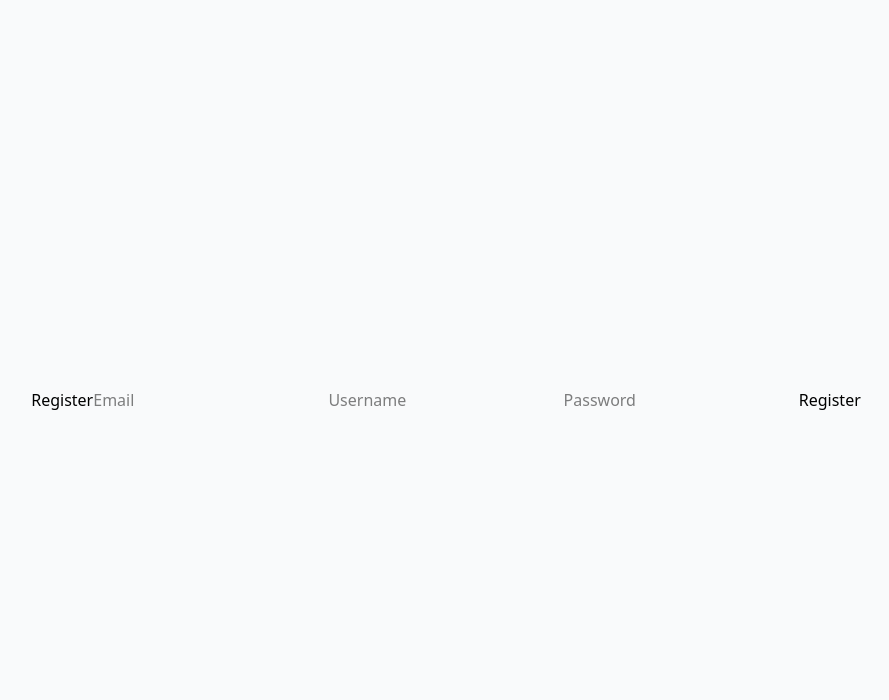
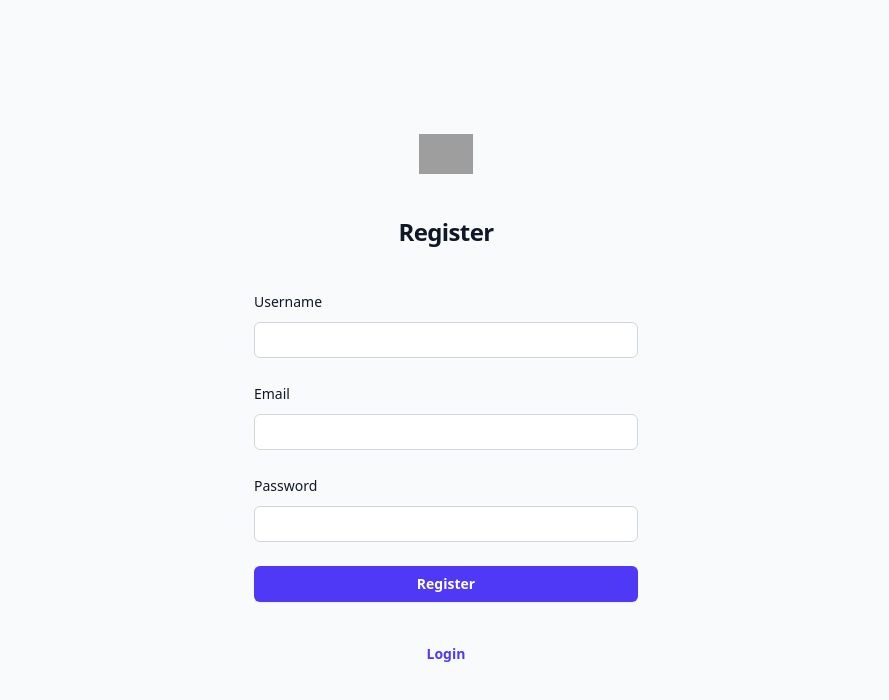
Before and after one commit to amavis442/til-frontend, a SvelteKit app: page /register in a window 1280 px wide. Shown: the top 700 px of the page, without its empty margins (194-1083 px from the left). Built offline with nearby package versions, Linux system fonts and the light colour scheme; no server answers; grey boxes are pictures that could not be loaded.

Commit message:
Added styling

```diff
--- a/src/routes/login/+page.svelte
+++ b/src/routes/login/+page.svelte
@@ -1,12 +1,10 @@
 <script lang="ts">
-	let username = '';
-	let password = '';
-	let error = '';
-
+  let username = "";
+  let password = "";
+  let error = "";
 </script>
 
-<h1>Login</h1>
-
+<!-- //
 <form method="POST">
 	<input name="username" bind:value={username} required placeholder="username"/>
 	<input name="password" type="password" bind:value={password} required placeholder="password"/>
@@ -20,3 +18,77 @@
 <p>
 	New here? <a href="/register">Register</a>
 </p>
+// -->
+
+<div class="flex min-h-full flex-col justify-center px-6 py-12 lg:px-8 w-full">
+  <div class="sm:mx-auto sm:w-full sm:max-w-sm">
+    <img
+      src="https://tailwindcss.com/plus-assets/img/logos/mark.svg?color=indigo&shade=600"
+      alt="Your Company"
+      class="mx-auto h-10 w-auto"
+    />
+    <h2
+      class="mt-10 text-center text-2xl/9 font-bold tracking-tight text-gray-900"
+    >
+      Sign in to your account
+    </h2>
+  </div>
+
+  <div class="mt-10 sm:mx-auto sm:w-full sm:max-w-sm">
+    <form method="POST" class="space-y-6">
+      <div>
+        <label for="username" class="block text-sm/6 font-medium text-gray-900"
+          >Username</label
+        >
+        <div class="mt-2">
+          <input
+            id="username"
+            type="text"
+            name="username"
+            bind:value={username}
+            required
+            class="block w-full rounded-md bg-white px-3 py-1.5 text-base text-gray-900 outline-1 -outline-offset-1 outline-gray-300 placeholder:text-gray-400 focus:outline-2 focus:-outline-offset-2 focus:outline-indigo-600 sm:text-sm/6"
+          />
+        </div>
+      </div>
+
+      <div>
+        <div class="flex items-center justify-between">
+          <label
+            for="password"
+            class="block text-sm/6 font-medium text-gray-900">Password</label
+          >
+	    </div>
+        <div class="mt-2">
+          <input
+            id="password"
+            type="password"
+            name="password"
+            bind:value={password}
+            required
+            autocomplete="current-password"
+            class="block w-full rounded-md bg-white px-3 py-1.5 text-base text-gray-900 outline-1 -outline-offset-1 outline-gray-300 placeholder:text-gray-400 focus:outline-2 focus:-outline-offset-2 focus:outline-indigo-600 sm:text-sm/6"
+          />
+        </div>
+      </div>
+
+      <div>
+        <button
+          type="submit"
+          class="flex w-full justify-center rounded-md bg-indigo-600 px-3 py-1.5 text-sm/6 font-semibold text-white shadow-xs hover:bg-indigo-500 focus-visible:outline-2 focus-visible:outline-offset-2 focus-visible:outline-indigo-600"
+          >Sign in</button
+        >
+      </div>
+    </form>
+    {#if error}
+      <p style="color: red">{error}</p>
+    {/if}
+
+    <p class="mt-10 text-center text-sm/6 text-gray-500">
+      New here? <a
+        href="/register"
+        class="font-semibold text-indigo-600 hover:text-indigo-500">Register</a
+      >
+    </p>
+  </div>
+</div>
--- a/src/routes/register/+page.svelte
+++ b/src/routes/register/+page.svelte
@@ -1,30 +1,30 @@
 <script lang="ts">
-	import { post } from '$lib/api';
-	import { goto } from '$app/navigation';
+  import { post } from "$lib/api";
+  import { goto } from "$app/navigation";
 
-	let username = '';
-	let email = '';
-	let password = '';
-	let error = '';
+  let username = "";
+  let email = "";
+  let password = "";
+  let error = "";
   let success = false;
 
   async function register() {
-		error = '';
+    error = "";
     try {
-			await post('/auth/register', {
+      await post("/auth/register", {
         username,
         email,
-				password
+        password,
       });
       success = true;
-			goto('/login');
+      goto("/login");
     } catch (err) {
       error = (err as Error).message;
     }
   }
 </script>
 
-<h1>Register</h1>
+<!-- //
 
 <form on:submit|preventDefault={register}>
 	<input type="email" bind:value={email} placeholder="Email" required />
@@ -36,3 +36,92 @@
 {#if error}
 	<p style="color: red">{error}</p>
 {/if}
+// -->
+
+<div class="flex min-h-full flex-col justify-center px-6 py-12 lg:px-8 w-full">
+  <div class="sm:mx-auto sm:w-full sm:max-w-sm">
+    <img
+      src="https://tailwindcss.com/plus-assets/img/logos/mark.svg?color=indigo&shade=600"
+      alt="Your Company"
+      class="mx-auto h-10 w-auto"
+    />
+    <h2
+      class="mt-10 text-center text-2xl/9 font-bold tracking-tight text-gray-900"
+    >
+      Register
+    </h2>
+  </div>
+
+  <div class="mt-10 sm:mx-auto sm:w-full sm:max-w-sm">
+    <form method="POST" class="space-y-6" on:submit|preventDefault={register}>
+      <div>
+        <label for="username" class="block text-sm/6 font-medium text-gray-900"
+          >Username</label
+        >
+        <div class="mt-2">
+          <input
+            id="username"
+            type="text"
+            name="username"
+            bind:value={username}
+            required
+            autocomplete="email"
+            class="block w-full rounded-md bg-white px-3 py-1.5 text-base text-gray-900 outline-1 -outline-offset-1 outline-gray-300 placeholder:text-gray-400 focus:outline-2 focus:-outline-offset-2 focus:outline-indigo-600 sm:text-sm/6"
+          />
+        </div>
+      </div>
+      <div>
+        <label for="email" class="block text-sm/6 font-medium text-gray-900"
+          >Email</label
+        >
+        <div class="mt-2">
+          <input
+            id="email"
+            type="text"
+            name="email"
+            bind:value={email}
+            required
+            autocomplete="email"
+            class="block w-full rounded-md bg-white px-3 py-1.5 text-base text-gray-900 outline-1 -outline-offset-1 outline-gray-300 placeholder:text-gray-400 focus:outline-2 focus:-outline-offset-2 focus:outline-indigo-600 sm:text-sm/6"
+          />
+        </div>
+      </div>
+      <div>
+        <div class="flex items-center justify-between">
+          <label
+            for="password"
+            class="block text-sm/6 font-medium text-gray-900">Password</label
+          >
+        </div>
+        <div class="mt-2">
+          <input
+            id="password"
+            type="password"
+            name="password"
+            bind:value={password}
+            required
+            autocomplete="current-password"
+            class="block w-full rounded-md bg-white px-3 py-1.5 text-base text-gray-900 outline-1 -outline-offset-1 outline-gray-300 placeholder:text-gray-400 focus:outline-2 focus:-outline-offset-2 focus:outline-indigo-600 sm:text-sm/6"
+          />
+        </div>
+      </div>
+
+      <div>
+        <button
+          type="submit"
+          class="flex w-full justify-center rounded-md bg-indigo-600 px-3 py-1.5 text-sm/6 font-semibold text-white shadow-xs hover:bg-indigo-500 focus-visible:outline-2 focus-visible:outline-offset-2 focus-visible:outline-indigo-600"
+          >Register</button
+        >
+      </div>
+    </form>
+    {#if error}
+      <p style="color: red">{error}</p>
+    {/if}
+    <p class="mt-10 text-center text-sm/6 text-gray-500">
+      <a
+        href="/login"
+        class="font-semibold text-indigo-600 hover:text-indigo-500">Login</a
+      >
+    </p>
+  </div>
+</div>
```
Lines whose indentation alone changed are shown as unchanged.
